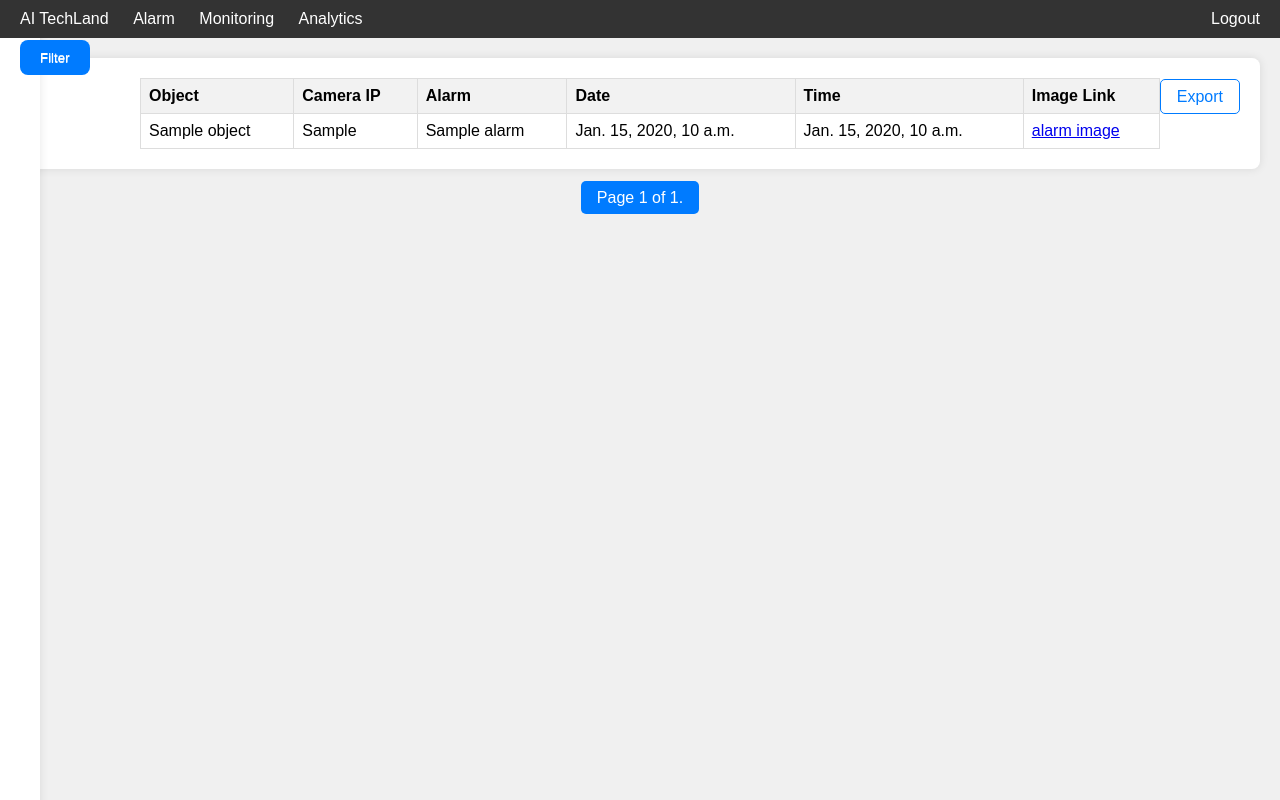
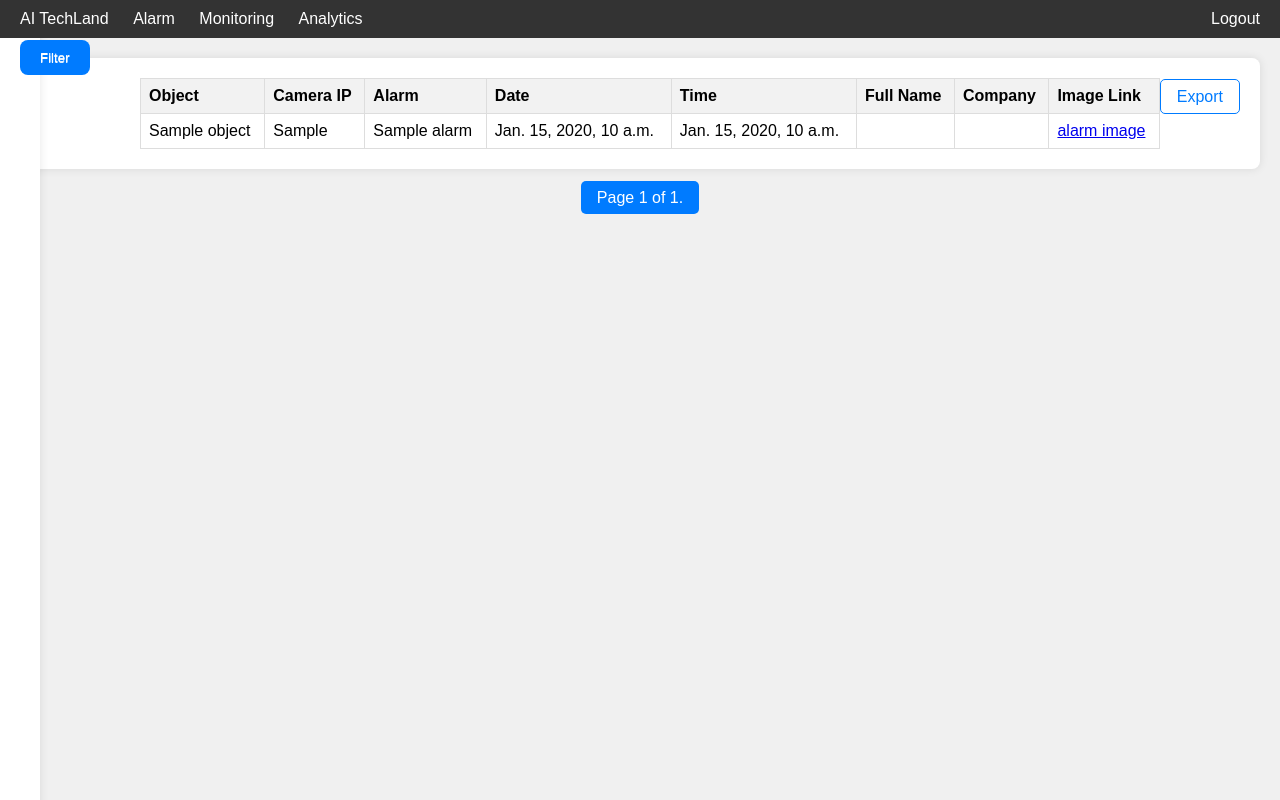
Before and after one commit to Pythonbe1/aitech_project, a Django app: template aitechland/templates/safety_detection/alarm.html in a window 1280 px wide. Run offline with Django 5.2, Linux system fonts and the light colour scheme; data comes from the database, SQL or seed files in the repository; both versions use the stored data as it was after the commit; the template is opened without the code that fills it: most values are stand-ins (such as "Sample title", 1, 10 or a date in 2020); data that the repository does not hold is empty.

Commit message:
added full_name and company

```diff
--- a/aitechland/templates/safety_detection/alarm.html
+++ b/aitechland/templates/safety_detection/alarm.html
@@ -381,6 +381,8 @@
             <th>Alarm</th>
             <th>Date</th>
             <th>Time</th>
+            <th>Full Name</th>
+            <th>Company</th>
             <th>Image Link</th>
         </tr>
     </thead>
@@ -392,6 +394,9 @@
                 <td>{{ image.alarm }}</td>
                 <td>{{ image.date }}</td>
                 <td>{{ image.time }}</td>
+                <td>{{ '' }}</td>
+                <td>{{ '' }}</td>
+
                 <td><a href="#" onclick="openModal('{{ image.image_link }}'); return false;">alarm image</a></td>
 
             </tr>
```
Also changed, not shown: aitechland/db.sqlite3.
